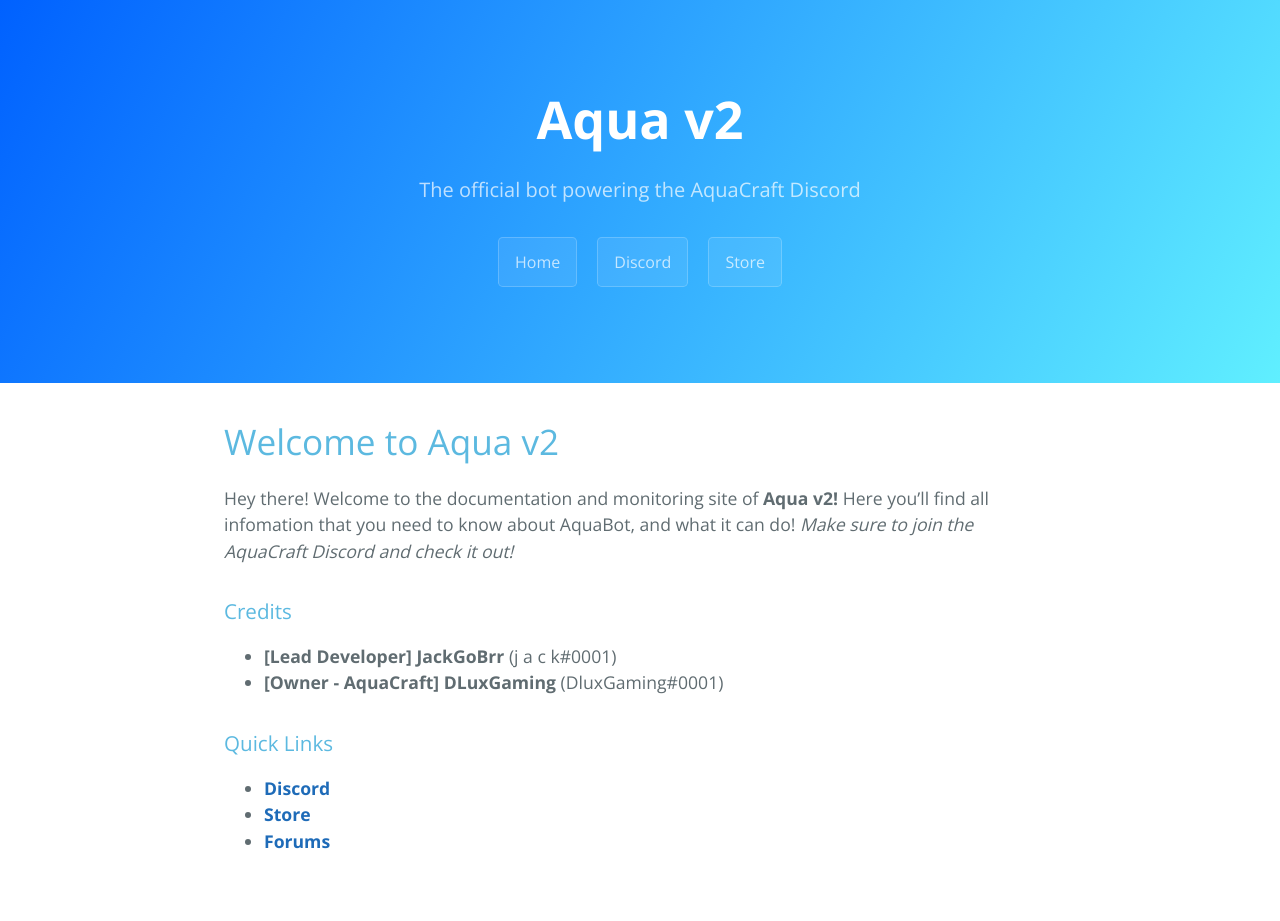
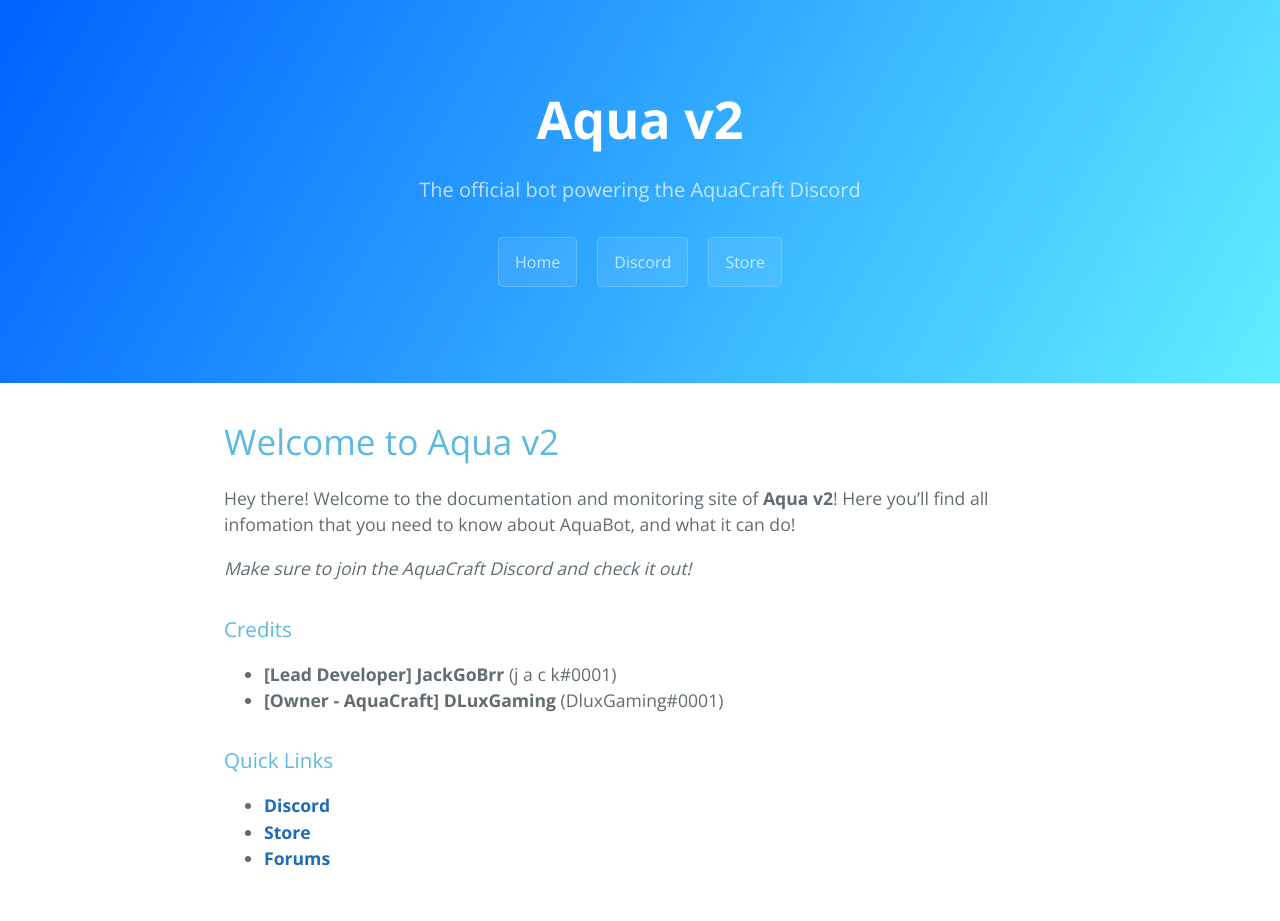
Before and after one commit to JackGoBrr/AquaCraftBotDocs, a Jekyll site: the page built from index.md, in a window 1280 px wide. Built offline with Jekyll 4.4.1, drawn with Linux system fonts in a browser that asks for light colours; our own code applies the rules of GitHub Pages for plain Markdown files.

```diff
--- a/index.md
+++ b/index.md
@@ -1,6 +1,7 @@
 # Welcome to Aqua v2
-Hey there! Welcome to the documentation and monitoring site of **Aqua v2!**
+Hey there! Welcome to the documentation and monitoring site of **Aqua v2**!
 Here you'll find all infomation that you need to know about AquaBot, and what it can do!
+
 *Make sure to join the AquaCraft Discord and check it out!*
 
 ### Credits
```
